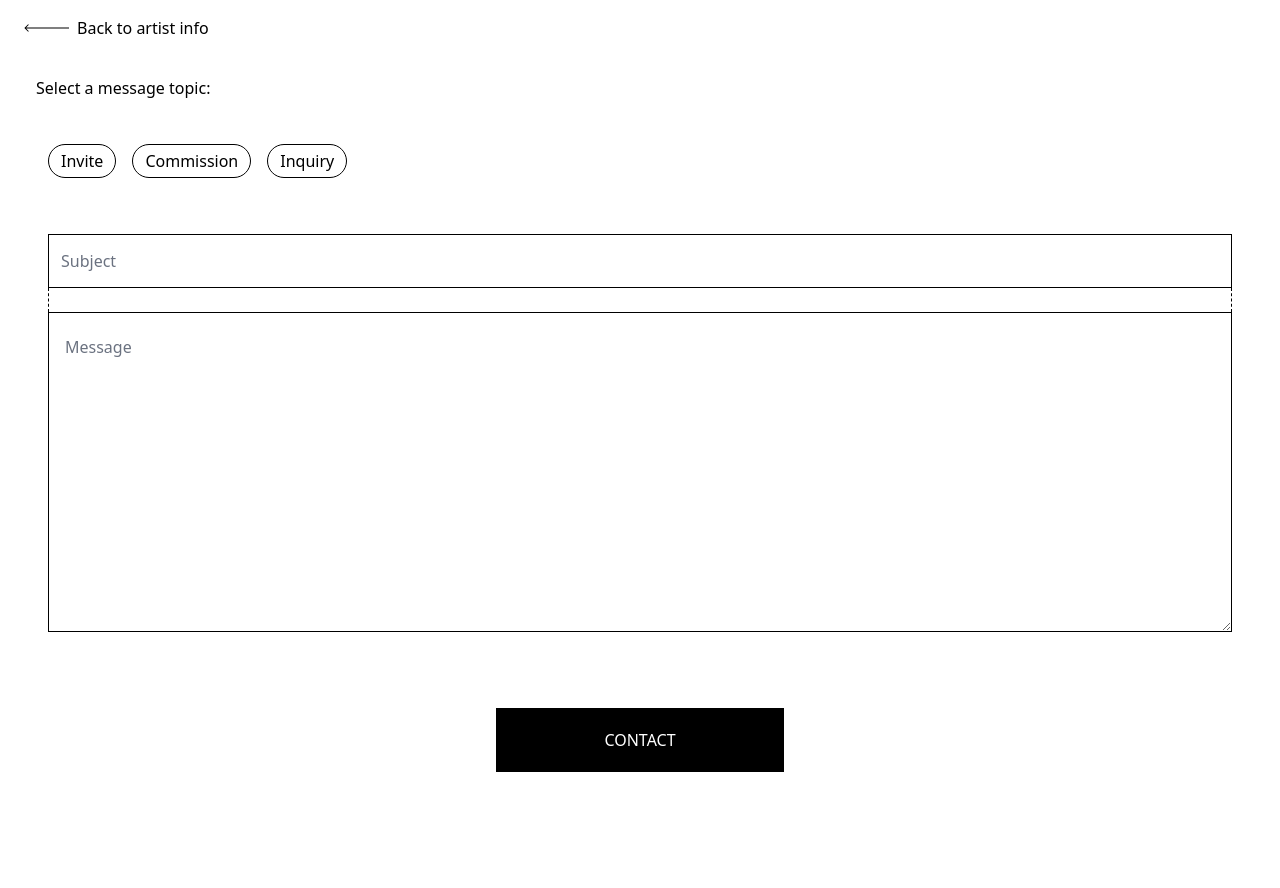
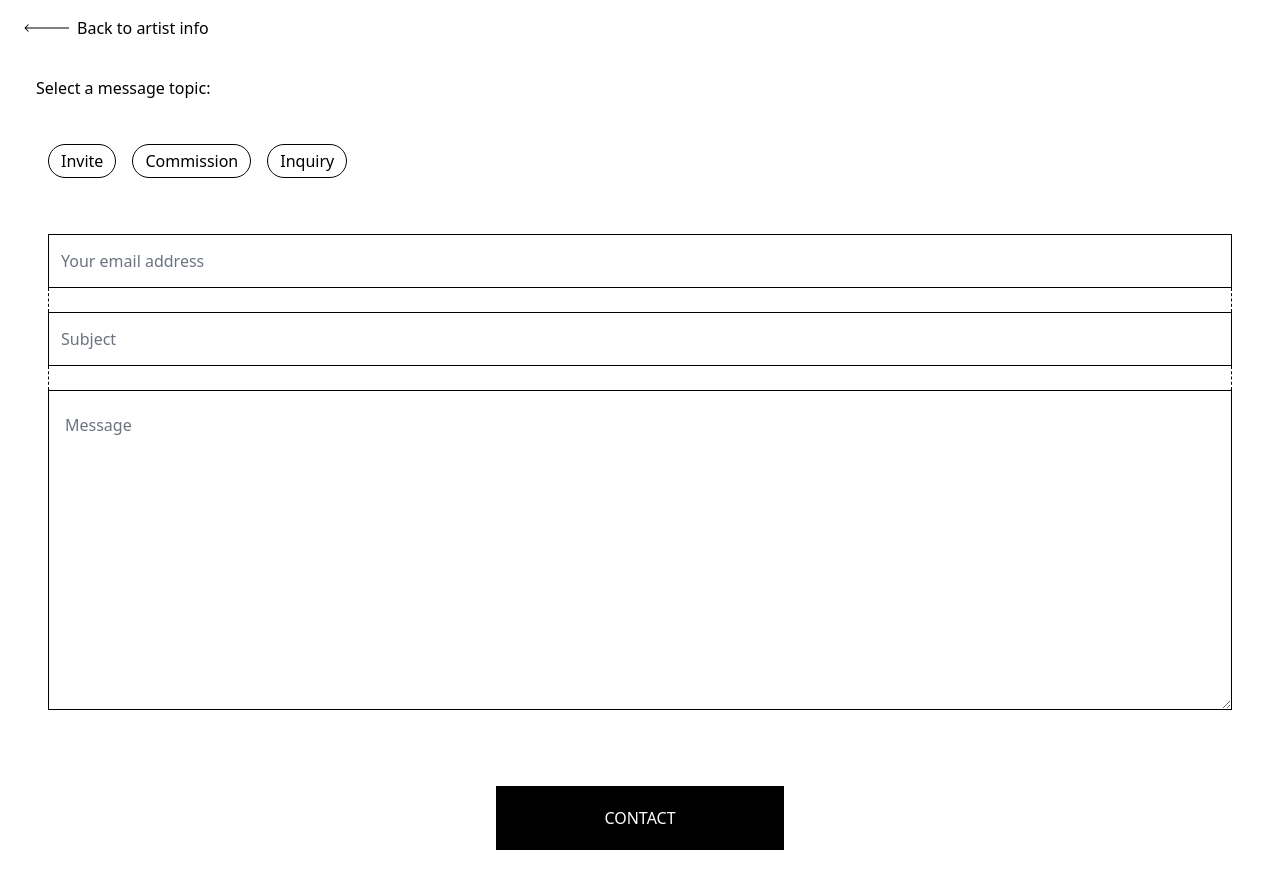
Before and after one commit to outputfield/outputfield_deprecated, a Next.js app: page /artists/1/contact in a window 1280 px wide. Shown: the top 888 px of the page. Before the commit the page ends 836 px from the top, so only its background shows below. Built offline with nearby package versions, Linux system fonts and the light colour scheme; no server answers; the database is empty.

Commit message:
Tested sending an email from contact page, it Works! Added conditional field and validation for senderEmail

```diff
--- a/pages/api/email/artist.ts
+++ b/pages/api/email/artist.ts
@@ -5,12 +5,9 @@ import sgClient from '../../../lib/sendgridClient'
   Artist to Artist Contact
  */
 export default async function sendArtistEmail(req: NextApiRequest, res: NextApiResponse) {
-  // TODO: REMOVE
-  console.log(process.env.SENDGRID_API_KEY)
-
   try {
     const {
-      senderName = '',
+      senderName = 'Anonymous',
       senderEmail,
       recipientName,
       recipientEmail,
@@ -22,9 +19,9 @@ export default async function sendArtistEmail(req: NextApiRequest, res: NextApiR
       message,
     } = req.body
     const msg = {
-      to: recipientEmail, // Change to your recipient
+      to: recipientEmail,
       from: 'team@outputfield.com',
-      templateId: 'd-9cf2d11178ee4095ac907bde7a085a46',
+      templateId: 'd-f0bff8d23784404aa5fa8108a9c0e0ad',
       dynamic_template_data: {
         senderName,
         topic,
--- a/pages/artists/[name]/contact.tsx
+++ b/pages/artists/[name]/contact.tsx
@@ -9,6 +9,8 @@ import { GetStaticPropsContext, InferGetStaticPropsType } from 'next'
 import { ParsedUrlQuery } from 'querystring'
 import { getArtistsWithUserAndWorkAndLinks } from '../../api/artists'
 import prisma from '../../../lib/prisma'
+
+const RE_EMAIL_PATTERN =  /^(([^<>()[\]\\.,;:\s@\"]+(\.[^<>()[\]\\.,;:\s@\"]+)*)|(\".+\"))@((\[[0-9]{1,3}\.[0-9]{1,3}\.[0-9]{1,3}\.[0-9]{1,3}\])|(([a-zA-Z\-0-9]+\.)+[a-zA-Z]{2,}))$/
 
 const TOPICS = [
   {
@@ -88,7 +90,15 @@ const Contact = ({ artistdata }: InferGetStaticPropsType<typeof getStaticProps>)
     trigger,
     getFieldState,
     formState: { errors },
-  } = useForm()
+  } = useForm({
+    mode: 'onBlur',
+    defaultValues: {
+      topic: '',
+      senderEmail: '',
+      subject: '',
+      message: '',
+    }
+  })
   const [topic, setTopic] = useState(null)
   const router = useRouter()
   const user = useUser()
@@ -99,8 +109,8 @@ const Contact = ({ artistdata }: InferGetStaticPropsType<typeof getStaticProps>)
     clearErrors()
 
     // TODO: side effect, set message text
-    const message = `${"aaa"} Here's their message:
-To reply, email them at ${"aaa"}
+    const message = `${'aaa'} Here's their message:
+To reply, email them at ${'aaa'}
     `
     setValue('message', message)
   }
@@ -114,8 +124,7 @@ To reply, email them at ${"aaa"}
 
   const onSubmit: SubmitHandler<FieldValues> = async (data) => {
     trigger()
-    const { email: senderEmail } = user
-    const { user: { name: recipientName, email: recipientEmail}, title, mediums, location } = artistdata
+    const { user: { name: recipientName, email: recipientEmail }, title, mediums, location } = artistdata
     const { subject, message } = data
 
     const senderName = 'Buddy'  // TODO: grab sender's name inside of this component...
@@ -130,7 +139,7 @@ To reply, email them at ${"aaa"}
       location,
       mediums,
       message,
-      senderEmail,
+      senderEmail: user ? user.email : 'dummy@gmail.com', //FIXME: New input for senderEmail (sender is not a user)
     }
     console.log('submitting email body to api/email/artist... ', body)
     await fetch('/api/email/artist', {
@@ -142,7 +151,7 @@ To reply, email them at ${"aaa"}
     })
   }
 
-  const onError:SubmitErrorHandler<FieldErrors> = (errors, e) => console.log(errors, e)
+  const onError: SubmitErrorHandler<FieldErrors> = (errors, e) => console.log(errors, e)
 
   return (
     <form
@@ -165,8 +174,7 @@ To reply, email them at ${"aaa"}
             <button
               key={label}
               value={label}
-              className={`px-3 py-1 mx-2 border rounded-full basis-1/${TOPICS.filter(({ authenticated }) => Boolean(user) === authenticated).length} ${
-                label === topic ? 'border-blue' : 'border-black'
+              className={`px-3 py-1 mx-2 border rounded-full basis-1/${TOPICS.filter(({ authenticated }) => Boolean(user) === authenticated).length} ${label === topic ? 'border-blue' : 'border-black'
               }`}
               onClick={selectTopic}>
               {label}
@@ -175,9 +183,29 @@ To reply, email them at ${"aaa"}
       </div>
 
       <div id="messageWrap" className="m-6" onClick={messageClick}>
+        {Boolean(user) === false && (
+          <>
+            <input
+              className={`border-box rounded-none border border-solid ${getFieldState('message').invalid ? 'border-red' : 'border-black'
+              }  w-full outline-0 placeholder:text-slate-400 disabled:text-slate-300 disabled:placeholder:text-slate-300 px-3 py-3.5`}
+              type="text"
+              placeholder="Your email address"
+              id="contactSubject"
+              autoComplete="off"
+              {...register('senderEmail', {
+                required: 'EMAIL REQUIRED',
+                disabled: topic === null,
+                pattern: {
+                  value: RE_EMAIL_PATTERN,
+                  message: 'INVALID EMAIL ADDRESS'
+                }
+              })}
+            />
+            <div className="h-6 border-x border-dashed border-black" />
+          </>
+        )}
         <input
-          className={`border-box rounded-none border border-solid ${
-            getFieldState('message').invalid ? 'border-red' : 'border-black'
+          className={`border-box rounded-none border border-solid ${getFieldState('message').invalid ? 'border-red' : 'border-black'
           }  w-full outline-0 placeholder:text-slate-400 disabled:text-slate-300 disabled:placeholder:text-slate-300 px-3 py-3.5`}
           type="text"
           placeholder="Subject"
@@ -190,8 +218,7 @@ To reply, email them at ${"aaa"}
         />
         <div className="h-6 border-x border-dashed border-black" />
         <textarea
-          className={`text-black border-box rounded-none border border-solid ${
-            getFieldState('message').invalid ? 'border-red-500' : 'border-black'
+          className={`text-black border-box rounded-none border border-solid ${getFieldState('message').invalid ? 'border-red-500' : 'border-black'
           } outline-none w-full placeholder:text-slate-400 readOnly:text-slate-300 p-4 min-h-80 align-top resize-y leading-9 whitespace-normal overflow-auto`}
           placeholder="Message"
           id="contactMessage"
@@ -203,6 +230,7 @@ To reply, email them at ${"aaa"}
       </div>
       <div className="text-center text-red h-7 mb-6">
         <ErrorMessage errors={errors} name="topic" as="p" />
+        <ErrorMessage errors={errors} name="senderEmail" as="p" />
         <ErrorMessage errors={errors} name="subject" as="p" />
         <ErrorMessage errors={errors} name="message" as="p" />
       </div>
```
